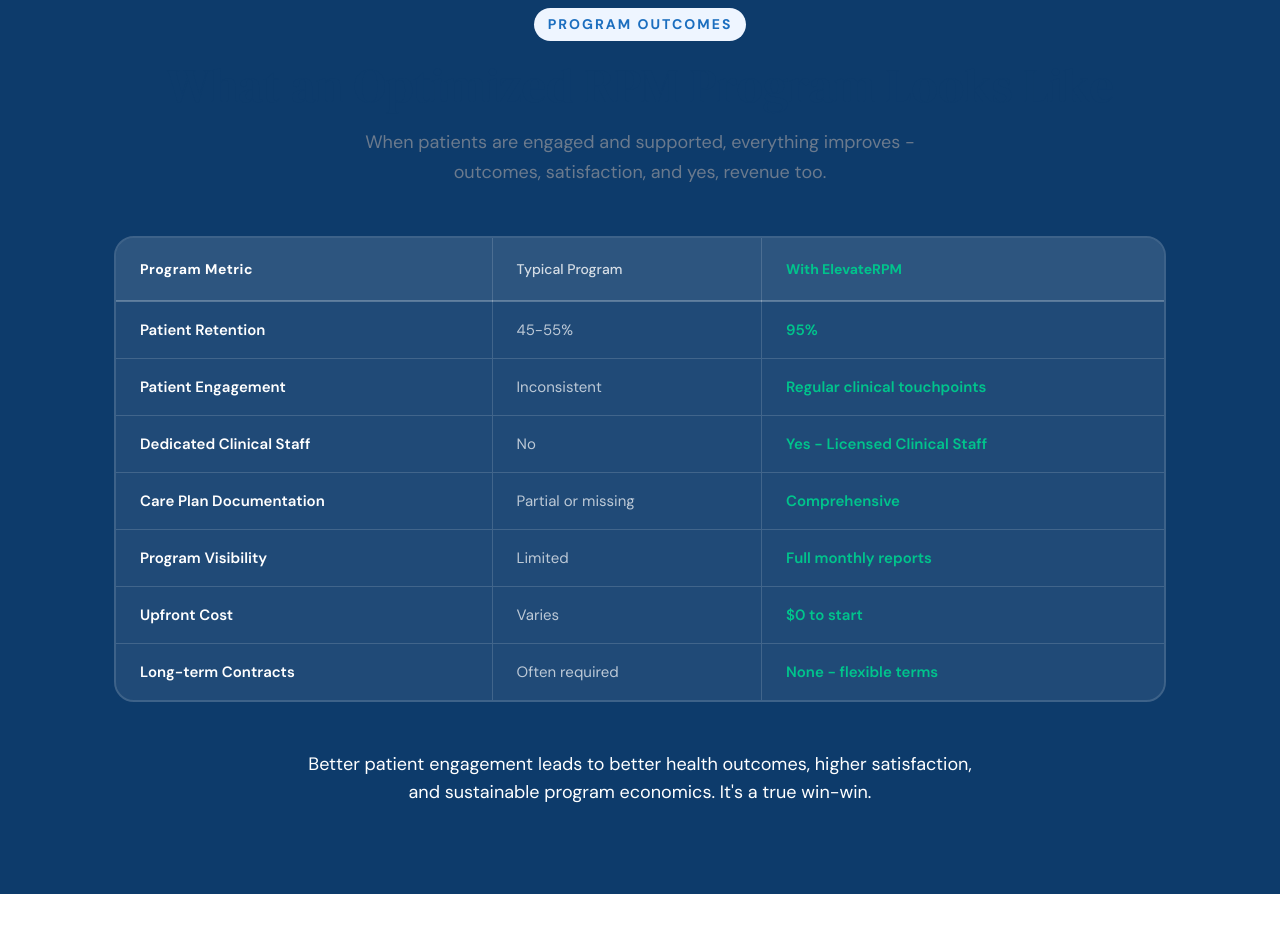
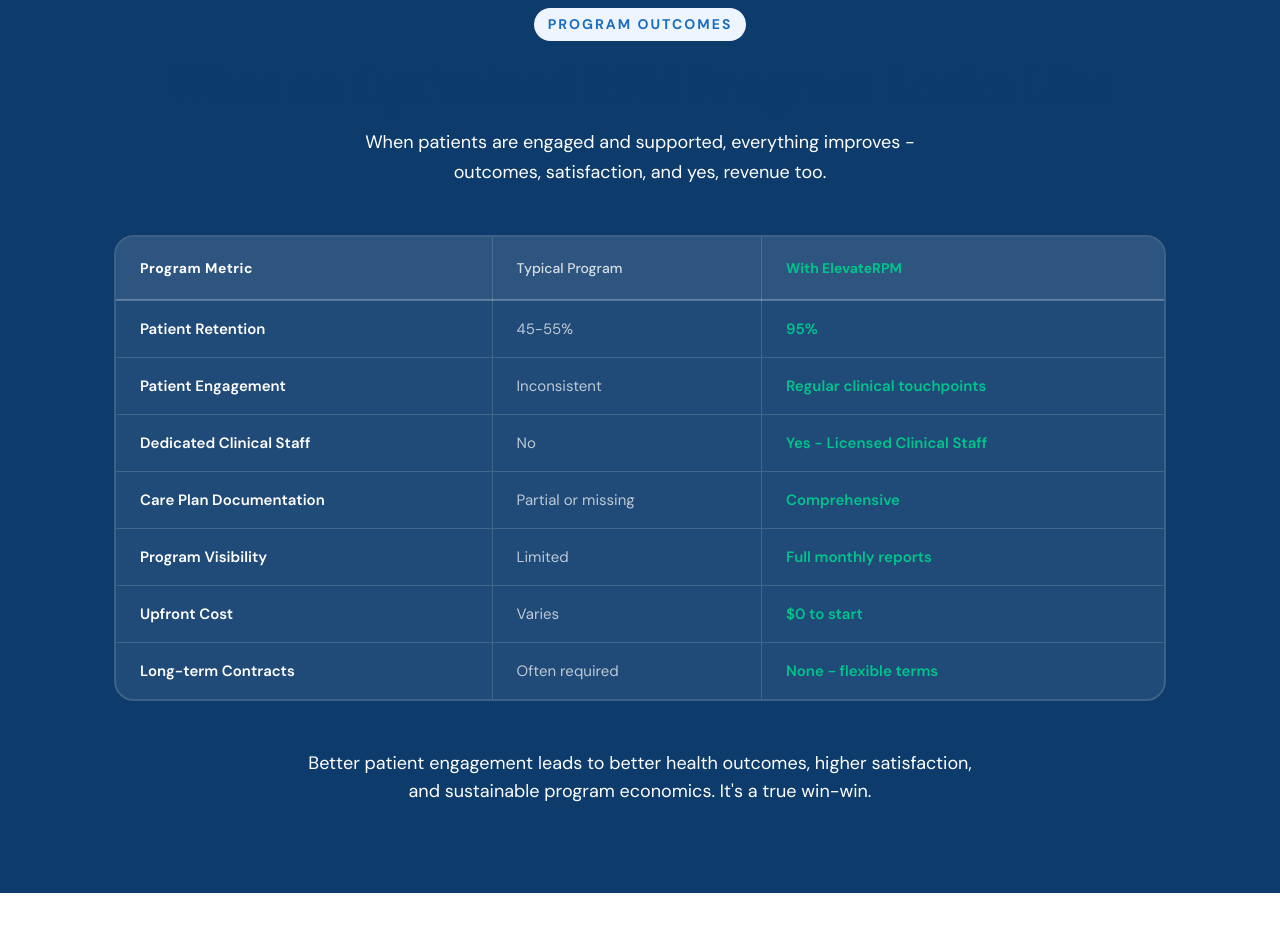
Before and after one commit to jasonhochman23/elevaterpm, a Next.js app: page / in a window 1280 px wide. Shown: the part 4320-5245 px from the top of the page. Built offline with nearby package versions, Linux system fonts and the light colour scheme.

Commit message:
Make Program Outcomes subtitle white

```diff
--- a/src/app/page.tsx
+++ b/src/app/page.tsx
@@ -325,7 +325,7 @@
           <div className="text-center mb-12">
             <span className="section-label bg-blue-light/20 text-blue-light">Program Outcomes</span>
             <h2 className="section-title text-white">What an Optimized RPM Program Looks Like</h2>
-            <p className="section-sub text-white mx-auto">When patients are engaged and supported, everything improves - outcomes, satisfaction, and yes, revenue too.</p>
+            <p className="text-lg text-white leading-relaxed max-w-[640px] mx-auto">When patients are engaged and supported, everything improves - outcomes, satisfaction, and yes, revenue too.</p>
           </div>
 
           {/* Comparison Table */}
```
